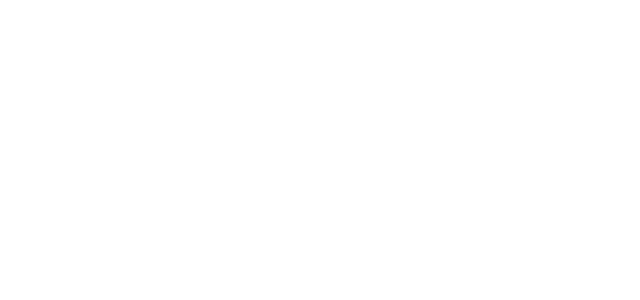
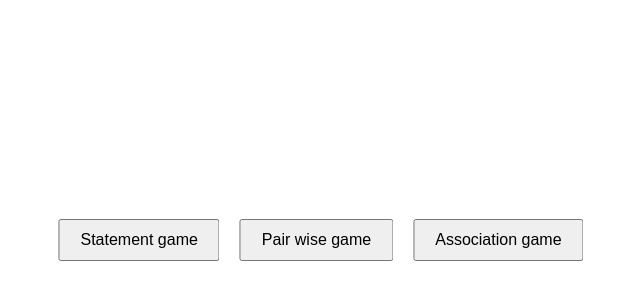
Before and after one commit to Froncu/AliceInteractive, a Vue app: page /mainMenu in a window 1280 px wide. Before the commit this address led to /PairWiseGame. Shown: the part 160-460 px from the top of the page, without its empty margins (319-959 px from the left). Built offline with nearby package versions, Linux system fonts and the light colour scheme; the HTML template or start-up script is replaced by a standard one.

Commit message:
[FIX] fix merge conflicts & add a button for the new game

```diff
--- /dev/null
+++ b/src/MainMenu/MainMenu.vue
@@ -0,0 +1,3 @@
+<template src="./MainMenuTemplate.html"></template>
+<script src="./MainMenuScript.ts" lang="ts"></script>
+<style src="./MainMenuStyle.css" scoped></style>
--- /dev/null
+++ b/src/MainMenu/MainMenuScript.ts
@@ -0,0 +1,17 @@
+import { defineComponent } from 'vue';
+import { useRouter } from 'vue-router';
+
+export default defineComponent({
+  name: 'MainMenu',
+  setup() {
+    const router = useRouter();
+
+    function loadGame(gameType: string) {
+      router.push({ name: gameType });
+    }
+
+    return {
+      loadGame
+    };
+  }
+});
--- /dev/null
+++ b/src/MainMenu/MainMenuStyle.css
@@ -0,0 +1,6 @@
+.main-menu {
+    position: fixed;
+    left: 50%;
+    top: 50%;
+    translate: -50% -50%;
+}
--- /dev/null
+++ b/src/MainMenu/MainMenuTemplate.html
@@ -0,0 +1,5 @@
+<div class="main-menu">
+    <button @click="loadGame('statementGame')">Statement game</button>
+    <button @click="loadGame('pairWiseGame')">Pair wise game</button>
+    <button @click="loadGame('associationGame')">Association game</button>
+</div>
--- a/src/app.ts
+++ b/src/app.ts
@@ -12,7 +12,7 @@
   setup() {
     const router = useRouter();
     onMounted(() => {
-      router.push('/PairWiseGame');
+      router.push('mainMenu');
     });
   }
 };
--- a/src/router/index.ts
+++ b/src/router/index.ts
@@ -1,15 +1,33 @@
 import { createRouter, createWebHistory } from 'vue-router';
+import MainMenu from '@/MainMenu/MainMenu.vue';
 import StatementGame from '@/games/StatementGame/StatementGame.vue';
+import PairWiseGame from '@/games/PairWiseGame/PairWiseGame.vue';
+import AssociationGame from '@/games/AssociationGame/AssociationGame.vue';
 
 const routes = [
     {
-        path: '/statementgame',
-        name: 'StatementGame',
+        path: '/MainMenu',
+        name: 'mainMenu',
+        component: MainMenu
+    },
+    {
+        path: '/PairWiseGame',
+        name: 'pairWiseGame',
+        component: PairWiseGame
+    },
+    {
+        path: '/StatementGame',
+        name: 'statementGame',
         component: StatementGame
     },
     {
+        path: '/AssociationGame',
+        name: 'associationGame',
+        component: AssociationGame
+    },
+    {
         path: '/',
-        redirect: '/statementgame'
+        redirect: '/MainMenu'
     }
 ];
 export const router = createRouter({
```
